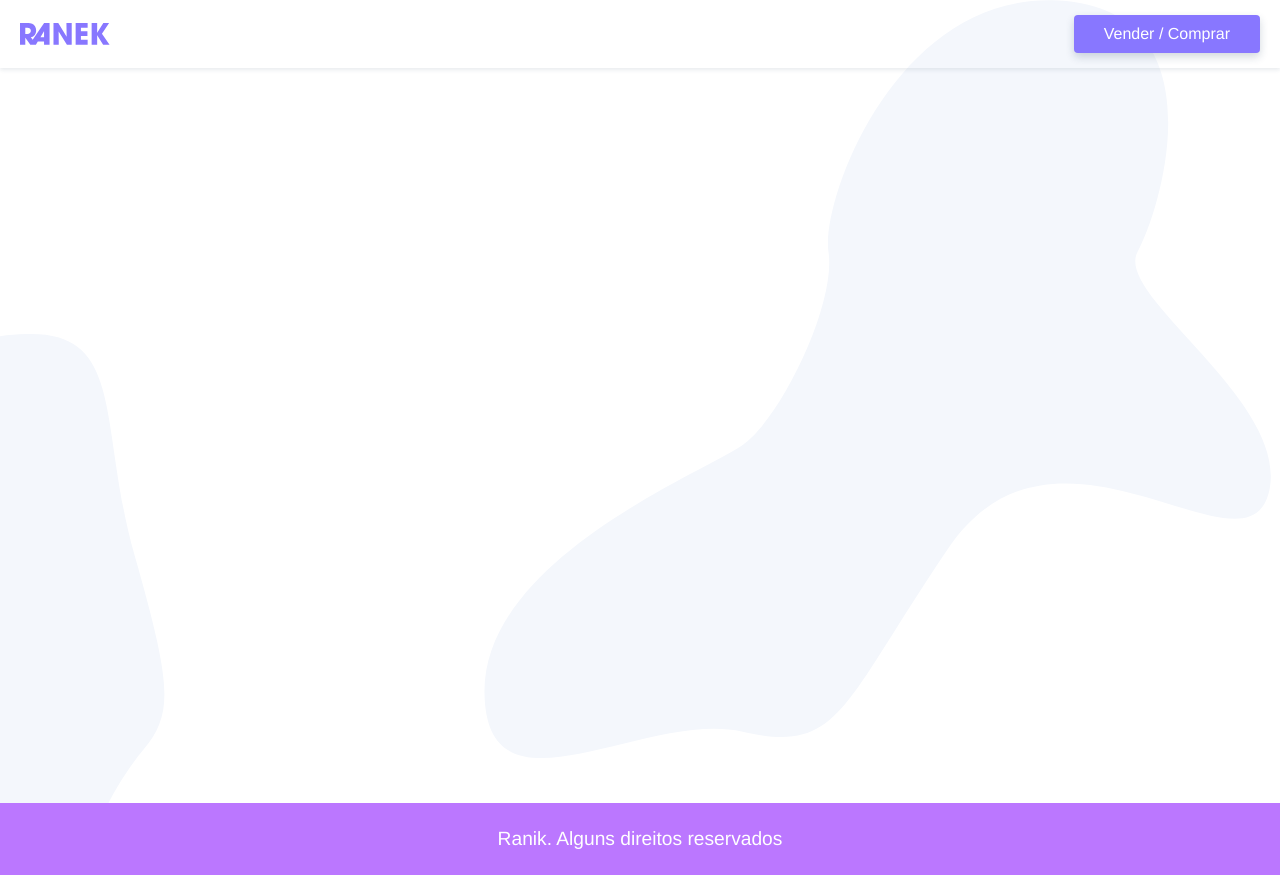
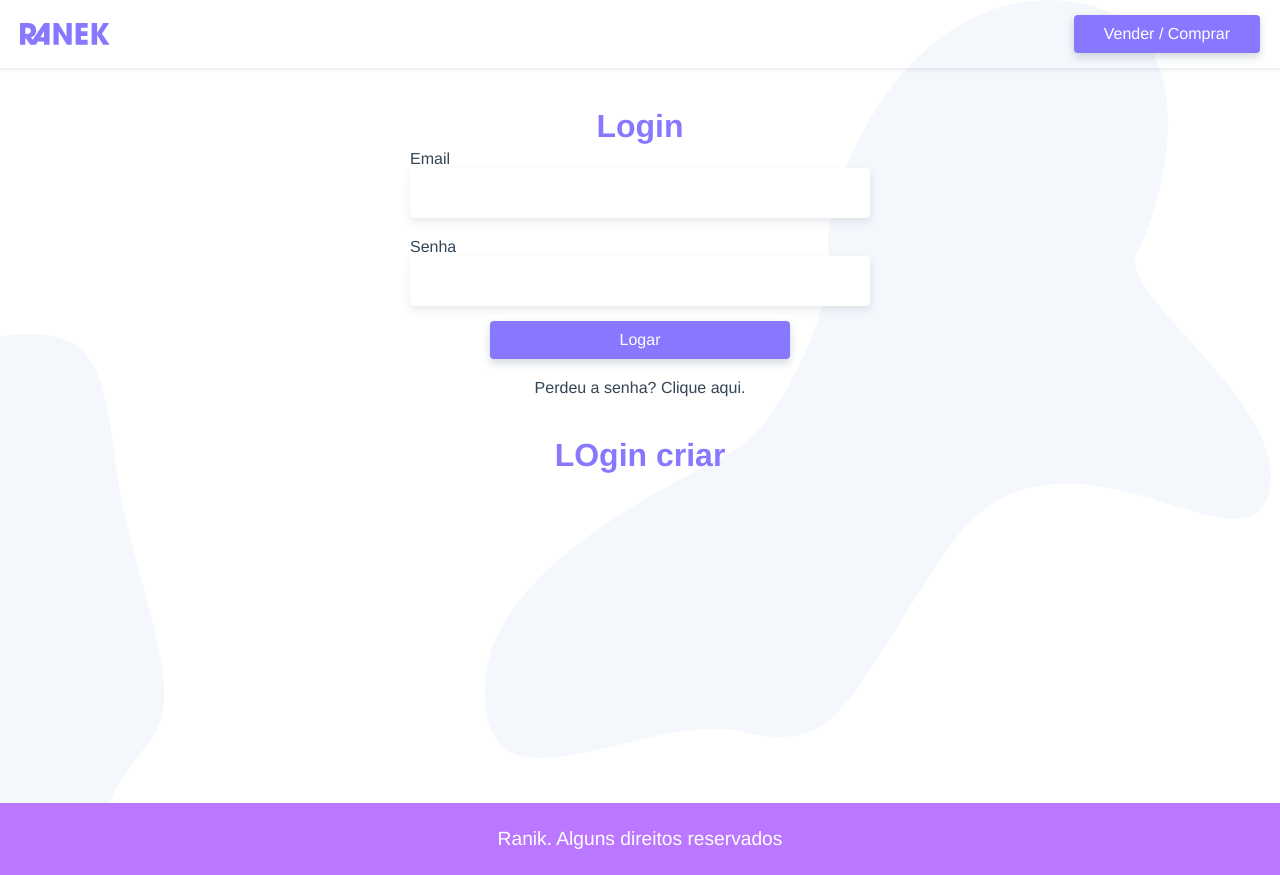
Before and after one commit to miguelgabriel01/RanikVue, a Vue app: page /login in a window 1280 px wide. Built offline with nearby package versions, Linux system fonts and the light colour scheme.

Commit message:
Criação da view de login e estilização

```diff
--- a/src/App.vue
+++ b/src/App.vue
@@ -2,7 +2,9 @@
   <div id="app">
     <TheHeader/>
     <main id="main">
-      <router-view/>
+      <transition mode="out-in">
+        <router-view/>
+      </transition>
     </main>
     <TheFooter/>
   </div>
@@ -22,6 +24,10 @@
 <style>
 * {
   box-sizing: border-box;
+}
+
+label{
+  margin-top: 5px;
 }
 
 body,
--- /dev/null
+++ b/src/components/LoginCriar.vue
@@ -0,0 +1,18 @@
+<template>
+  <h1>LOgin criar</h1>
+</template>
+
+<script>
+export default {
+name:'LoginCriar',
+data(){
+  return{
+
+  }
+}
+}
+</script>
+
+<style>
+
+</style>
--- a/src/router/index.js
+++ b/src/router/index.js
@@ -2,6 +2,7 @@
 import VueRouter from 'vue-router'
 import Home from '../views/Home.vue'
 import Produto from '../views/Produto.vue'
+import Login from '../views/Login.vue'
 
 Vue.use(VueRouter)
 
@@ -16,7 +17,13 @@
     name: 'Produto',
     component: Produto,
     props: true
-  }
+  },
+  {
+    path: '/login',
+    name: 'Login',
+    component: Login,
+  },
+
 ]
 
 
--- /dev/null
+++ b/src/views/Login.vue
@@ -0,0 +1,74 @@
+<template>
+  <section class="login">
+    <h1>Login</h1>
+    <form>
+      <label for="email">Email</label>
+      <input type="email" name="email" id="email" v-model="login.email">
+      <label for="senha">Senha</label>
+      <input type="password" name="senha" id="senha" v-model="login.senha">
+      <button class="btn" @click.prevent="logar">Logar</button>
+    </form>
+    <p class="perdeu">
+      <a href="/" target="_blank">Perdeu a senha? Clique aqui.</a>
+    </p>
+    <LoginCriar/>
+  </section>
+</template>
+
+<script>
+import LoginCriar from '../components/LoginCriar.vue'
+
+export default {
+name:'Login',
+components:{LoginCriar},
+data(){
+  return{
+    login:{
+      email:'',
+      senha:'',
+    }
+  }
+},
+methods:{
+  logar(){
+
+  }
+}
+}
+</script>
+
+<style scoped>
+.login {
+  max-width: 500px;
+  margin: 0 auto;
+  padding: 0 20px;
+}
+
+h1 {
+  text-align: center;
+  font-size: 2rem;
+  margin-top: 40px;
+  color: #87f;
+}
+
+form {
+  display: grid;
+}
+
+.btn {
+  width: 100%;
+  max-width: 300px;
+  margin-left: auto;
+  margin-right: auto;
+}
+
+.perdeu {
+  text-align: center;
+  margin: 20px auto 0 auto;
+}
+
+.perdeu a:hover {
+  color: #87f;
+  text-decoration: underline;
+}
+</style>
```
